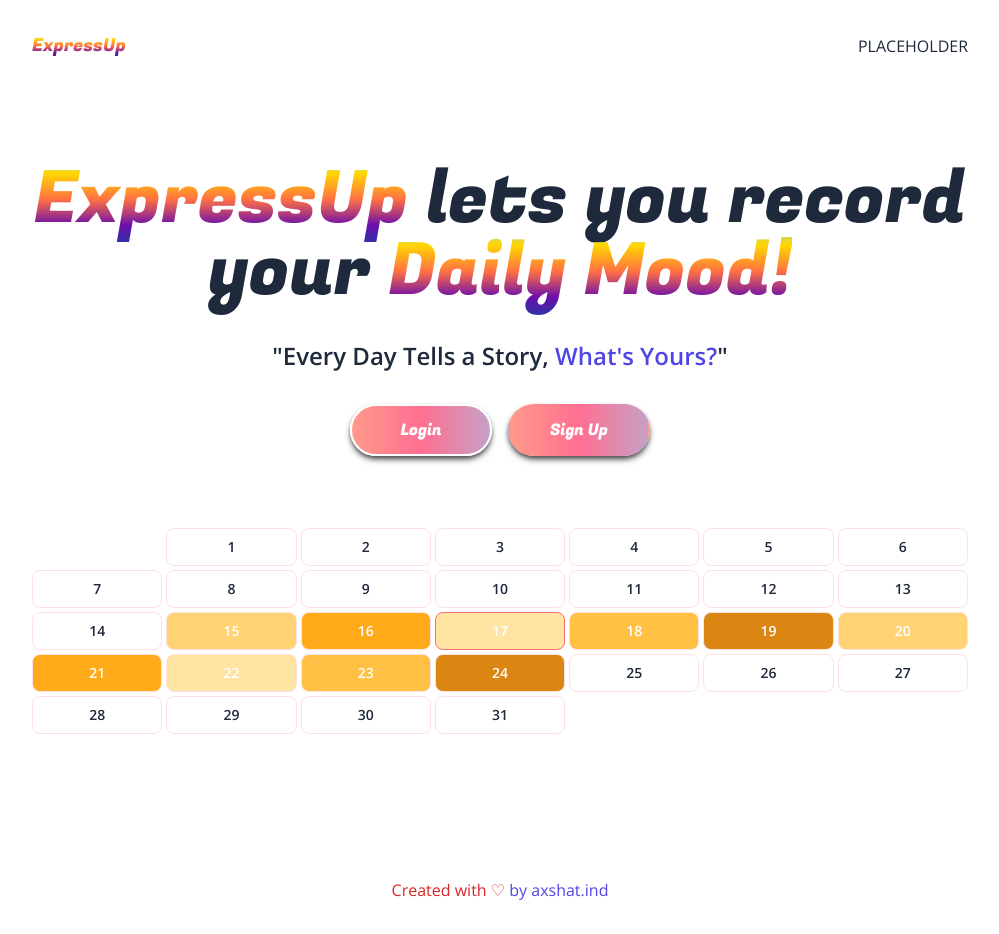
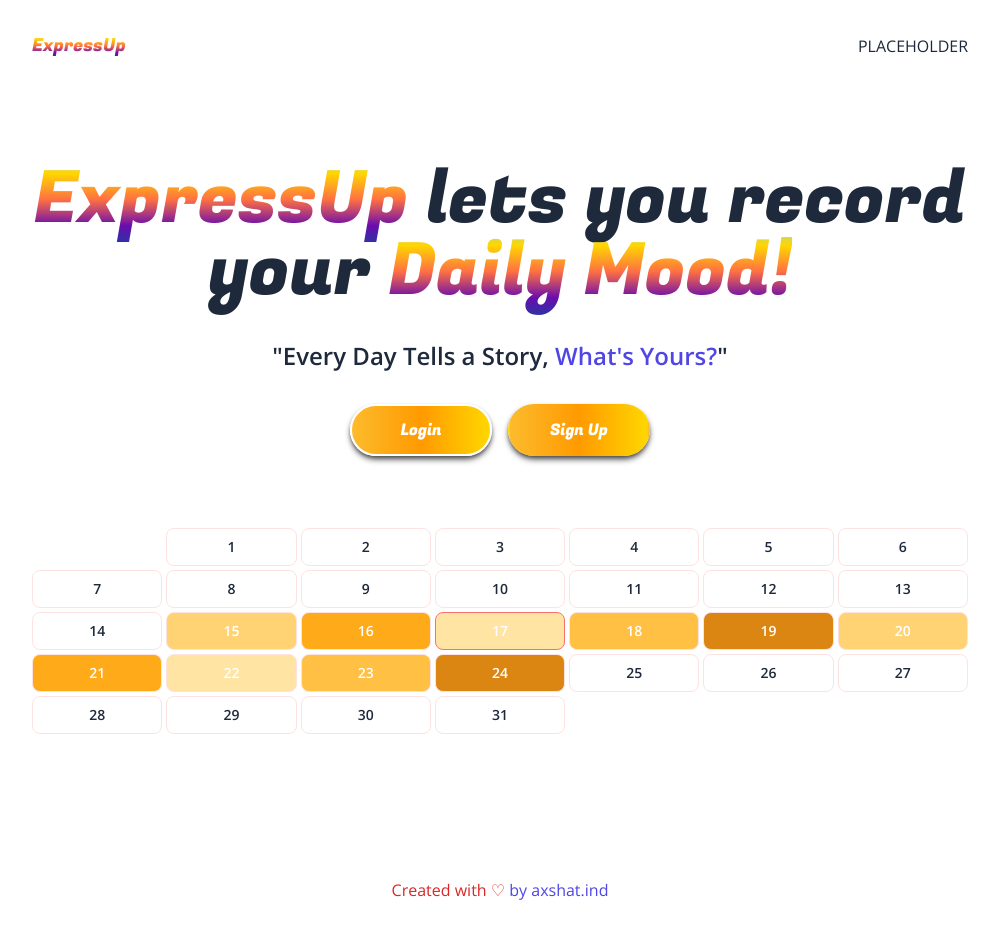
Before and after one commit to axshatInd/expressup, a Next.js app: page / in a window 1280 px wide. Shown: the whole page, without its empty margins (140-1139 px from the left). Built offline with nearby package versions, Linux system fonts and the light colour scheme.

Commit message:
Changed Login and Sign Up buttons to gradient of amber as well

```diff
--- a/components/Button.js
+++ b/components/Button.js
@@ -10,9 +10,9 @@ export default function Button(props) {
         <button className={
             'relative rounded-full overflow-hidden duration-200 hover:opacity-60 border-2 ' +
             (dark ?
-                'text-white bg-gradient-to-r from-[#FF9A8B] via-[#FF6F91] to-[#C6A0C6] border-white shadow-md shadow-[#4a4a4a]'
+                'text-white bg-gradient-to-r from-[#FDBB2D] via-[#FF9A00] to-[#FFD700] border-white shadow-md shadow-[#4a4a4a]'
                 :
-                'text-white bg-gradient-to-r from-[#FF9A8B] via-[#FF6F91] to-[#C6A0C6] border-transparent shadow-md shadow-[#4a4a4a]' + (full ? 'grid place-items-center w-full ' : ' ')
+                'text-white bg-gradient-to-r from-[#FDBB2D] via-[#FF9A00] to-[#FFD700] border-transparent shadow-md shadow-[#4a4a4a]' + (full ? 'grid place-items-center w-full ' : ' ')
             )
         }>
             <p className={'px-6 sm:px-10 whitespace-nowrap py-2 sm:py-3 ' + fugaz.className}>
```
